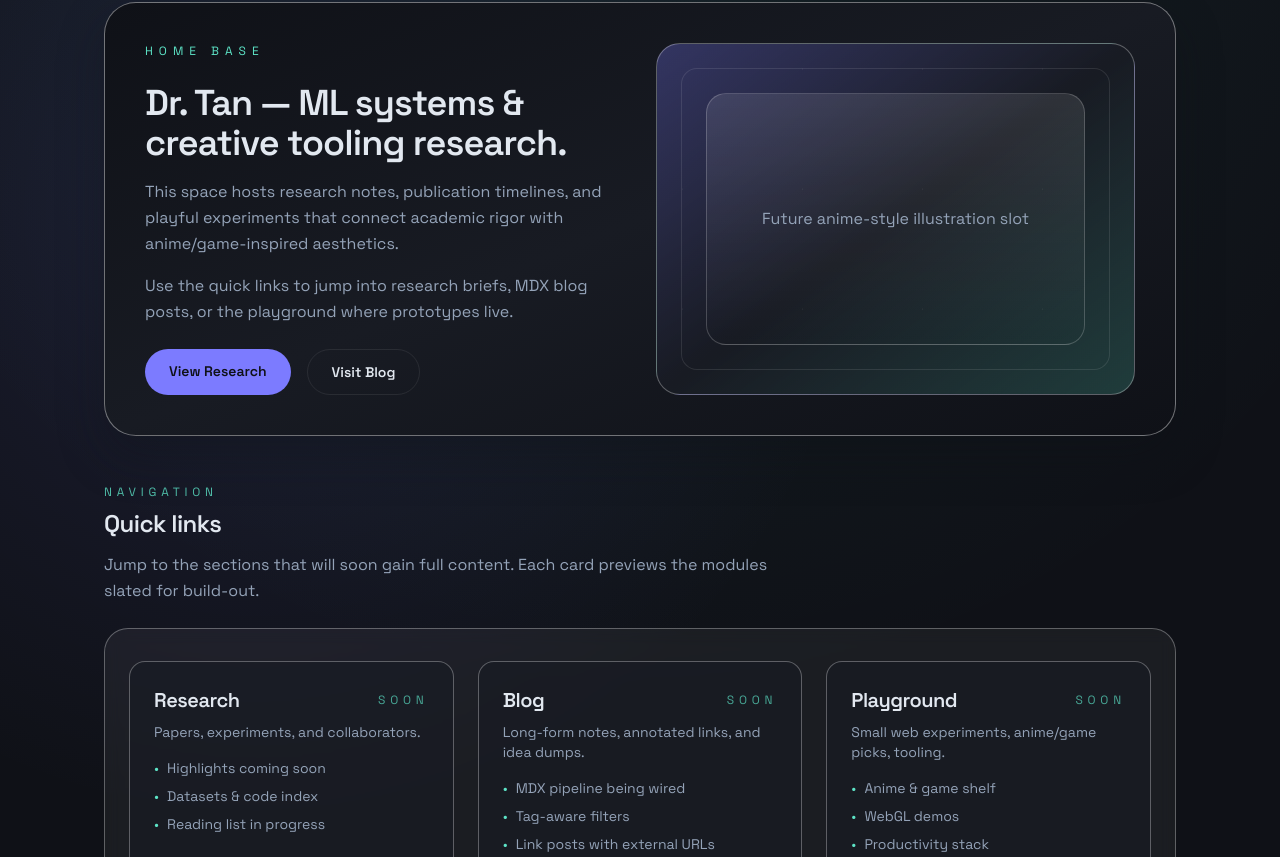
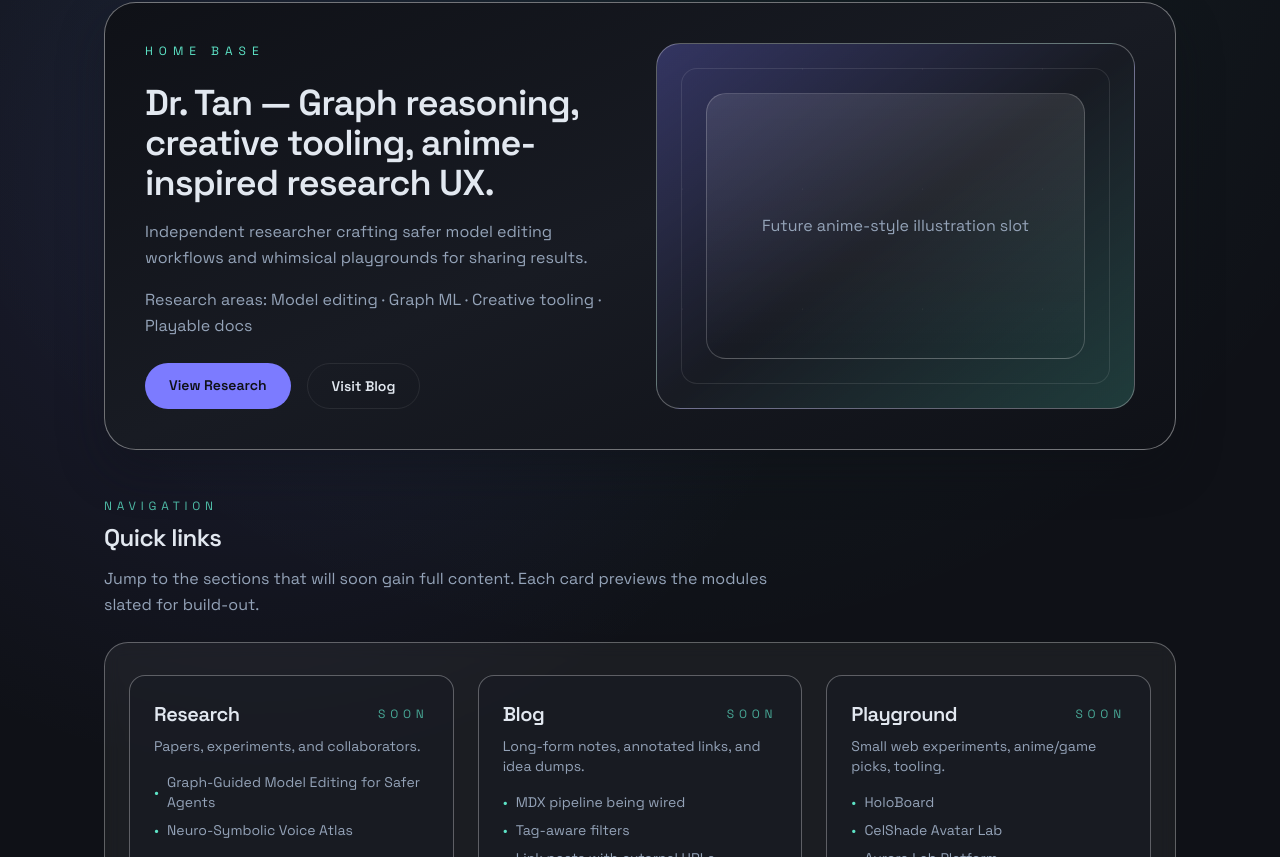
Before and after one commit to BITnene465/BITnene465.github.io, a React (Vite) app: page /#/ in a window 1280 px wide. Shown: the part 143-1000 px from the top of the page. Built offline with nearby package versions, Linux system fonts and the light colour scheme.

Commit message:
Data layer (papers, projects, profile)

```diff
--- /dev/null
+++ b/src/data/papers.ts
@@ -0,0 +1,115 @@
+export interface Paper {
+  id: string
+  title: string
+  authors: string[]
+  venue: string
+  year: number
+  tags: string[]
+  links?: {
+    pdf?: string
+    code?: string
+    video?: string
+    slides?: string
+  }
+  highlight?: boolean
+  summary?: string
+}
+
+export const papers: Paper[] = [
+  {
+    id: 'ggme-2025',
+    title: 'Graph-Guided Model Editing for Safer Agents',
+    authors: ['Dr. Tan', 'Lian Song', 'Amelia Reyes'],
+    venue: 'ArXiv Preprint',
+    year: 2025,
+    tags: ['model-editing', 'graph', 'alignment', 'highlight'],
+    links: {
+      pdf: '#',
+      code: 'https://github.com/BITnene465/graph-editing-lab',
+    },
+    highlight: true,
+    summary:
+      'Applies graph reasoning to constrain steering vectors and keep edited models on-policy.',
+  },
+  {
+    id: 'voice-atlas-2024',
+    title: 'Neuro-Symbolic Voice Atlas',
+    authors: ['Dr. Tan', 'Alexey Morozov'],
+    venue: 'NeurIPS Spotlight',
+    year: 2024,
+    tags: ['audio', 'symbolic', 'highlight'],
+    links: {
+      pdf: '#',
+      video: 'https://youtu.be/demo-voice-atlas',
+    },
+    highlight: true,
+    summary:
+      'Hybridizes differentiable renderers and rule-based singers to analyze anime voice timbre.',
+  },
+  {
+    id: 'latency-diffusion-2024',
+    title: 'Latency-aware Diffusion Editors',
+    authors: ['Dr. Tan', 'Aurora Lab Team'],
+    venue: 'ICLR',
+    year: 2024,
+    tags: ['diffusion', 'systems'],
+    links: {
+      pdf: '#',
+      code: 'https://github.com/BITnene465/diffusion-latency-kit',
+      slides: '#',
+    },
+    summary:
+      'Benchmarks low-latency diffusion controls for live creative tooling.',
+  },
+  {
+    id: 'sparse-reward-2023',
+    title: 'Sparse Reward Alignment Toolkit',
+    authors: ['Dr. Tan', 'Ravi Narayan'],
+    venue: 'NeurIPS Workshop',
+    year: 2023,
+    tags: ['alignment', 'toolkit'],
+    links: {
+      pdf: '#',
+    },
+    summary: 'Open-source evaluation harness for reinforcement alignment baselines.',
+  },
+  {
+    id: 'celshade-2022',
+    title: 'CelShade: Anime-inspired Interfaces for Research Demos',
+    authors: ['Dr. Tan'],
+    venue: 'CHI Late-Breaking Work',
+    year: 2022,
+    tags: ['hci', 'playground'],
+    links: {
+      pdf: '#',
+      video: 'https://youtu.be/demo-celshade',
+    },
+    summary: 'Design study on merging lab notes with stylized anime UI motifs.',
+  },
+]
+
+export function getHighlightedPapers(): Paper[] {
+  return papers.filter((paper) => paper.highlight)
+}
+
+export interface PapersByYear {
+  year: number
+  entries: Paper[]
+}
+
+export function groupPapersByYear(list: Paper[] = papers): PapersByYear[] {
+  const map = new Map<number, Paper[]>()
+
+  list.forEach((paper) => {
+    const existing = map.get(paper.year) ?? []
+    existing.push(paper)
+    map.set(paper.year, existing)
+  })
+
+  return Array.from(map.entries())
+    .sort((a, b) => b[0] - a[0])
+    .map(([year, entries]) => ({
+      year,
+      entries: entries.sort((a, b) => a.title.localeCompare(b.title)),
+    }))
+}
--- /dev/null
+++ b/src/data/profile.ts
@@ -0,0 +1,58 @@
+export interface Profile {
+  name: string
+  tagline: string
+  bio: string
+  location?: string
+  currentPosition?: string
+  researchAreas: string[]
+  contacts: {
+    email?: string
+    github?: string
+    scholar?: string
+    twitter?: string
+    [key: string]: string | undefined
+  }
+  values: { title: string; description: string }[]
+  timeline: {
+    year: string
+    title: string
+    description?: string
+  }[]
+}
+
+export const profile: Profile = {
+  name: 'Dr. Tan',
+  tagline: 'Graph reasoning, creative tooling, anime-inspired research UX.',
+  bio: 'Independent researcher crafting safer model editing workflows and whimsical playgrounds for sharing results.',
+  location: 'Beijing · Remote-first',
+  currentPosition: 'Independent Researcher @ BIT Lab',
+  researchAreas: ['Model editing', 'Graph ML', 'Creative tooling', 'Playable docs'],
+  contacts: {
+    email: 'hi@drtan.lab',
+    github: 'https://github.com/BITnene465',
+    scholar: 'https://scholar.google.com/example',
+    twitter: 'https://x.com/drtan_lab',
+  },
+  values: [
+    { title: 'Kind rigor', description: 'Pair technical depth with empathy for collaborators.' },
+    { title: 'Playable research', description: 'Prototype ideas quickly so others can “press start”.' },
+    { title: 'Document the path', description: 'Treat every project as a chance to leave better notes.' },
+  ],
+  timeline: [
+    {
+      year: '2025',
+      title: 'Independent Researcher',
+      description: 'Exploring graph-based model editing and visual storytelling.',
+    },
+    {
+      year: '2023',
+      title: 'ML Engineer @ Aurora Lab',
+      description: 'Led creative tooling initiatives with diffusion teams.',
+    },
+    {
+      year: '2021',
+      title: 'M.S. BIT',
+      description: 'Focused on trustworthy optimization and HCI.',
+    },
+  ],
+}
--- /dev/null
+++ b/src/data/projects.ts
@@ -0,0 +1,45 @@
+export interface Project {
+  id: string
+  name: string
+  period?: string
+  role?: string
+  description: string
+  tags?: string[]
+  links?: {
+    github?: string
+    demo?: string
+  }
+}
+
+export const projects: Project[] = [
+  {
+    id: 'holoboard',
+    name: 'HoloBoard',
+    period: '2024 — present',
+    role: 'Lead',
+    description: 'Collaborative whiteboard with agent-assisted annotation for research retros.',
+    tags: ['collaboration', 'agents'],
+    links: {
+      demo: '#',
+    },
+  },
+  {
+    id: 'celshade',
+    name: 'CelShade Avatar Lab',
+    period: '2023 — 2024',
+    role: 'Contributor',
+    description: 'Pipeline for stylized avatars used in posters and talk openers.',
+    tags: ['design', 'playground'],
+    links: {
+      github: 'https://github.com/BITnene465/celshade',
+    },
+  },
+  {
+    id: 'aurora-lab',
+    name: 'Aurora Lab Platform',
+    period: '2021 — 2023',
+    role: 'Staff ML Engineer',
+    description: 'Internal platform aligning creative tooling experiments with reproducible ML workflows.',
+    tags: ['platform', 'mlops'],
+  },
+]
--- a/src/pages/About.tsx
+++ b/src/pages/About.tsx
@@ -1,42 +1,28 @@
 import Section from '../components/ui/Section'
-
-const values = [
-  { title: 'Kind rigor', description: 'Pair technical depth with empathy for collaborators.' },
-  { title: 'Playable research', description: 'Prototype ideas quickly so others can “press start”.' },
-  { title: 'Document the path', description: 'Treat every project as a chance to leave better notes.' },
-]
-
-const timeline = [
-  { year: '2025', title: 'Independent researcher', description: 'Exploring graph-based model editing.' },
-  { year: '2023', title: 'ML Engineer @ Aurora Lab', description: 'Led creative tooling initiatives.' },
-  { year: '2021', title: 'M.S. BIT', description: 'Studied trustworthy optimization.' },
-]
-
-const externalLinks = [
-  { label: 'CV (PDF)', value: 'Coming soon' },
-  { label: 'Google Scholar', value: 'scholar.google.com/DrTan' },
-  { label: 'GitHub', value: 'github.com/BITnene465' },
-  { label: 'X / Twitter', value: '@drtan_lab' },
-  { label: 'Email', value: 'hi@drtan.lab' },
-]
+import { profile } from '../data/profile'
 
 function About() {
+  const contactLabelMap: Record<string, string> = {
+    email: 'Email',
+    github: 'GitHub',
+    scholar: 'Google Scholar',
+    twitter: 'X / Twitter',
+  }
+
+  const contactEntries = Object.entries(profile.contacts).filter(([, value]) => Boolean(value))
+
   return (
     <div className="space-y-12">
       <Section
         eyebrow="profile"
-        title="Dr. Tan"
-        description="Researcher working across trustworthy ML, creative tooling, and anime/game-inspired storytelling."
+        title={profile.name}
+        description={profile.tagline}
       >
         <div className="grid gap-6 lg:grid-cols-[2fr,1fr]">
           <div className="space-y-4 text-text-muted">
+            <p>{profile.bio}</p>
             <p>
-              Currently exploring how graph reasoning can make model editing more controllable while designing
-              playful surfaces for presenting research.
-            </p>
-            <p>
-              Previous roles involved building ML platforms at Aurora Lab and mentoring student teams on
-              applied ML for accessibility.
+              {profile.currentPosition} · {profile.location}
             </p>
           </div>
           <div className="rounded-2xl border border-border/30 bg-bg/60 p-4 text-sm text-text-muted">
@@ -48,15 +34,15 @@ function About() {
       <Section
         eyebrow="story"
         title="Path so far"
-        description="This copy block will eventually pull from data/profile.ts."
+        description="Pulled directly from data/profile.ts to stay single-source."
       >
         <ol className="space-y-3 text-text-muted">
-          {timeline.map((entry) => (
+          {profile.timeline.map((entry) => (
             <li key={entry.year} className="flex gap-4">
               <span className="text-sm text-text-muted w-16">{entry.year}</span>
               <div>
                 <p className="text-text-main font-semibold">{entry.title}</p>
-                <p className="text-sm">{entry.description}</p>
+                {entry.description && <p className="text-sm">{entry.description}</p>}
               </div>
             </li>
           ))}
@@ -69,7 +55,7 @@ function About() {
         description="A quick bullet list for what matters in collaborations."
       >
         <div className="grid gap-4 md:grid-cols-3">
-          {values.map((value) => (
+          {profile.values.map((value) => (
             <div key={value.title} className="rounded-2xl border border-border/30 bg-bg-alt/60 p-4">
               <h3 className="text-lg font-semibold text-text-main">{value.title}</h3>
               <p className="mt-2 text-sm text-text-muted">{value.description}</p>
@@ -81,13 +67,15 @@ function About() {
       <Section
         eyebrow="links"
         title="External profiles"
-        description="Static placeholders referencing the upcoming profile data shape."
+        description="Editable contacts map so links stay centralized."
       >
         <dl className="grid gap-4 md:grid-cols-2">
-          {externalLinks.map((link) => (
-            <div key={link.label} className="rounded-xl border border-border/30 bg-bg/50 p-4">
-              <dt className="text-xs uppercase tracking-[0.3em] text-text-muted">{link.label}</dt>
-              <dd className="mt-2 text-sm text-text-main">{link.value}</dd>
+          {contactEntries.map(([key, value]) => (
+            <div key={key} className="rounded-xl border border-border/30 bg-bg/50 p-4">
+              <dt className="text-xs uppercase tracking-[0.3em] text-text-muted">
+                {contactLabelMap[key] ?? key}
+              </dt>
+              <dd className="mt-2 text-sm text-text-main">{value}</dd>
             </div>
           ))}
         </dl>
--- a/src/pages/Home.tsx
+++ b/src/pages/Home.tsx
@@ -1,12 +1,18 @@
 import { Link } from 'react-router-dom'
 import Section from '../components/ui/Section'
+import { profile } from '../data/profile'
+import { getHighlightedPapers, papers } from '../data/papers'
+import { projects } from '../data/projects'
+
+const featuredPapers = getHighlightedPapers().slice(0, 3)
+const playgroundPreview = projects.slice(0, 3)
 
 const quickLinks = [
   {
     title: 'Research',
     description: 'Papers, experiments, and collaborators.',
     path: '/research',
-    items: ['Highlights coming soon', 'Datasets & code index', 'Reading list in progress'],
+    items: featuredPapers.map((paper) => paper.title),
   },
   {
     title: 'Blog',
@@ -18,15 +24,34 @@ const quickLinks = [
     title: 'Playground',
     description: 'Small web experiments, anime/game picks, tooling.',
     path: '/playground',
-    items: ['Anime & game shelf', 'WebGL demos', 'Productivity stack'],
+    items: playgroundPreview.map((project) => project.name),
   },
 ]
 
-const recentActivity = [
-  { date: '2025-11-12', type: 'Paper', title: 'Graph-Guided Model Editing (draft)', status: 'Writing outline' },
-  { date: '2025-11-09', type: 'Blog', title: 'Diffusion Simplicity Notes', status: 'MDX skeleton ready' },
-  { date: '2025-11-05', type: 'Project', title: 'Playground Experiments', status: 'Scoping prototypes' },
-]
+type Activity = {
+  date: string
+  type: 'Paper' | 'Project'
+  title: string
+  status: string
+}
+
+const latestPaper = [...papers].sort((a, b) => b.year - a.year)[0]
+const latestProject = playgroundPreview[0]
+
+const recentActivity: Activity[] = [
+  latestPaper && {
+    date: String(latestPaper.year),
+    type: 'Paper' as const,
+    title: latestPaper.title,
+    status: latestPaper.venue,
+  },
+  latestProject && {
+    date: latestProject.period ?? '—',
+    type: 'Project' as const,
+    title: latestProject.name,
+    status: latestProject.description,
+  },
+].filter(Boolean) as Activity[]
 
 function Home() {
   return (
@@ -36,15 +61,11 @@ function Home() {
           <p className="text-xs uppercase tracking-[0.5em] text-accent">home base</p>
           <div className="space-y-4">
             <h1 className="text-4xl font-semibold text-text-main">
-              Dr. Tan — ML systems & creative tooling research.
+              {profile.name} — {profile.tagline}
             </h1>
+            <p className="text-text-muted">{profile.bio}</p>
             <p className="text-text-muted">
-              This space hosts research notes, publication timelines, and playful experiments that
-              connect academic rigor with anime/game-inspired aesthetics.
-            </p>
-            <p className="text-text-muted">
-              Use the quick links to jump into research briefs, MDX blog posts, or the playground where
-              prototypes live.
+              Research areas: {profile.researchAreas.join(' · ')}
             </p>
           </div>
           <div className="flex flex-wrap gap-4">
@@ -104,7 +125,7 @@ function Home() {
       <Section
         eyebrow="updates"
         title="Recent activity"
-        description="Synthetic timeline placeholders showing how updates will be summarized once the data layer is real."
+        description="Auto-generated snippets sourced from the shared papers/projects data layer."
       >
         <div className="space-y-4">
           {recentActivity.map((activity) => (
--- a/src/pages/Research.tsx
+++ b/src/pages/Research.tsx
@@ -1,27 +1,11 @@
 import Section from '../components/ui/Section'
+import { profile } from '../data/profile'
+import { getHighlightedPapers, groupPapersByYear } from '../data/papers'
+import { projects } from '../data/projects'
 
-const highlightedPapers = [
-  'Neuro-Symbolic Voice Atlas (NeurIPS spotlight)',
-  'Latency-aware Diffusion Editors (ICLR)',
-  'Counterfactual Graph Surgery (Under review)',
-]
-
-const publicationsByYear = [
-  {
-    year: 2025,
-    entries: ['Graph-Guided Model Editing — drafting', 'Anime-Inspired Interfaces for LLM copilots — concept note'],
-  },
-  {
-    year: 2024,
-    entries: ['Sparse Reward Alignment Toolkit (NeurIPS workshop)', 'Composable Diffusion Controls (Preprint)'],
-  },
-]
-
-const upcomingProjects = [
-  { name: 'HoloBoard', summary: 'A shared whiteboard for agent+human research retros.' },
-  { name: 'CelShade', summary: 'Anime-shaded avatars for conference posters.' },
-  { name: 'Aurora Lab', summary: 'Physics-informed music visualizers.' },
-]
+const highlightedPapers = getHighlightedPapers()
+const publicationsByYear = groupPapersByYear()
+const upcomingProjects = projects
 
 function Research() {
   return (
@@ -29,25 +13,40 @@ function Research() {
       <Section
         eyebrow="overview"
         title="Research directions"
-        description="Focus areas range from responsible model editing to creative tooling. These placeholders outline the copy & data hooks the real content will use later."
+        description={`${profile.name} currently splits time across ${profile.researchAreas.length} focus areas.`}
       >
         <ul className="space-y-3 text-text-muted">
-          <li>• Model editing + evaluation frameworks grounded in graph reasoning.</li>
-          <li>• Creative tooling that brings anime/game sensibilities to productivity software.</li>
-          <li>• Human-in-the-loop pipelines for reproducible ML research.</li>
+          {profile.researchAreas.map((area) => (
+            <li key={area} className="flex gap-2">
+              <span className="text-accent">•</span>
+              <span>{area}</span>
+            </li>
+          ))}
         </ul>
       </Section>
 
       <Section
         eyebrow="spotlight"
         title="Highlighted papers"
-        description="A curated list will render here using PaperCard components in Step 4+."
+        description="Top picks flagged in data/papers.ts with highlight = true."
       >
         <div className="grid gap-4 md:grid-cols-3">
           {highlightedPapers.map((paper) => (
-            <div key={paper} className="rounded-2xl border border-border/30 bg-bg-alt/50 p-4 text-sm text-text-muted">
-              {paper}
-            </div>
+            <article key={paper.id} className="rounded-2xl border border-border/30 bg-bg-alt/50 p-4 space-y-3">
+              <p className="text-xs uppercase tracking-[0.4em] text-primary/70">{paper.venue}</p>
+              <div>
+                <h3 className="text-lg font-semibold text-text-main">{paper.title}</h3>
+                <p className="text-sm text-text-muted">{paper.authors.join(', ')}</p>
+              </div>
+              {paper.summary && <p className="text-sm text-text-muted">{paper.summary}</p>}
+              <div className="flex flex-wrap gap-2 text-xs text-text-muted">
+                {paper.tags.map((tag) => (
+                  <span key={tag} className="rounded-full border border-border/40 px-2 py-1">
+                    {tag}
+                  </span>
+                ))}
+              </div>
+            </article>
           ))}
         </div>
       </Section>
@@ -55,17 +54,29 @@ function Research() {
       <Section
         eyebrow="publications"
         title="All publications"
-        description="Grouped by year; later, this will map onto data from data/papers.ts."
+        description="Grouped by year directly from data/papers.ts."
       >
         <div className="space-y-6">
           {publicationsByYear.map((group) => (
             <div key={group.year} className="space-y-3">
               <h3 className="text-lg font-semibold text-text-main">{group.year}</h3>
               <ul className="space-y-2 text-sm text-text-muted">
-                {group.entries.map((entry) => (
-                  <li key={entry} className="flex items-start gap-2">
+                {group.entries.map((paper) => (
+                  <li key={paper.id} className="flex flex-col gap-1 rounded-2xl border border-border/20 bg-bg/40 p-3 md:flex-row md:items-center md:justify-between">
                     <span className="text-accent">◆</span>
-                    <span>{entry}</span>
+                    <div className="flex-1 md:ml-2">
+                      <p className="text-text-main font-semibold">{paper.title}</p>
+                      <p className="text-xs text-text-muted">
+                        {paper.authors.join(', ')} · {paper.venue}
+                      </p>
+                    </div>
+                    <div className="flex flex-wrap gap-2 text-xs text-text-muted">
+                      {paper.tags.slice(0, 2).map((tag) => (
+                        <span key={`${paper.id}-${tag}`} className="rounded-full border border-border/30 px-2 py-1">
+                          {tag}
+                        </span>
+                      ))}
+                    </div>
                   </li>
                 ))}
               </ul>
@@ -77,15 +88,27 @@ function Research() {
       <Section
         eyebrow="projects"
         title="Applied projects"
-        description="Placeholder cards describing upcoming sections that will use ProjectCard components."
+        description="Projects array from data/projects.ts, ready for richer cards later."
       >
         <div className="grid gap-4 md:grid-cols-3">
           {upcomingProjects.map((project) => (
-            <div key={project.name} className="rounded-2xl border border-border/30 bg-bg/60 p-4">
-              <p className="text-xs uppercase tracking-[0.4em] text-primary/70">concept</p>
-              <h3 className="mt-2 text-xl font-semibold text-text-main">{project.name}</h3>
-              <p className="mt-2 text-sm text-text-muted">{project.summary}</p>
-            </div>
+            <article key={project.id} className="rounded-2xl border border-border/30 bg-bg/60 p-5 space-y-3">
+              <div className="flex items-center justify-between text-xs uppercase tracking-[0.3em] text-text-muted">
+                <span>{project.role ?? 'Contributor'}</span>
+                <span>{project.period ?? 'ongoing'}</span>
+              </div>
+              <div>
+                <h3 className="text-xl font-semibold text-text-main">{project.name}</h3>
+                <p className="mt-2 text-sm text-text-muted">{project.description}</p>
+              </div>
+              <div className="flex flex-wrap gap-2 text-xs text-text-muted">
+                {(project.tags ?? []).map((tag) => (
+                  <span key={`${project.id}-${tag}`} className="rounded-full border border-border/30 px-2 py-1">
+                    {tag}
+                  </span>
+                ))}
+              </div>
+            </article>
           ))}
         </div>
       </Section>
```
Also changed, not shown: 1 other file (tests, documents, lock files or other folders).
